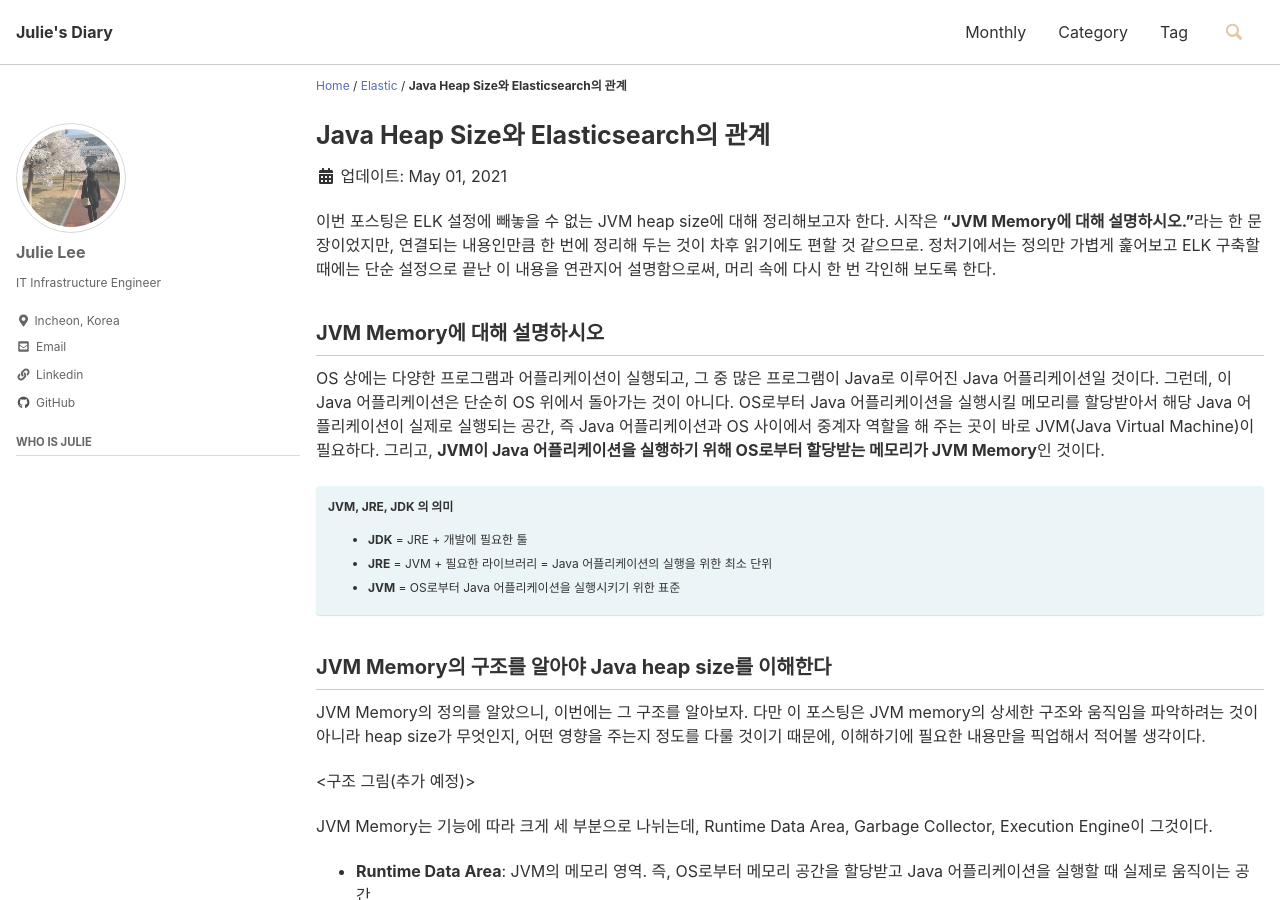
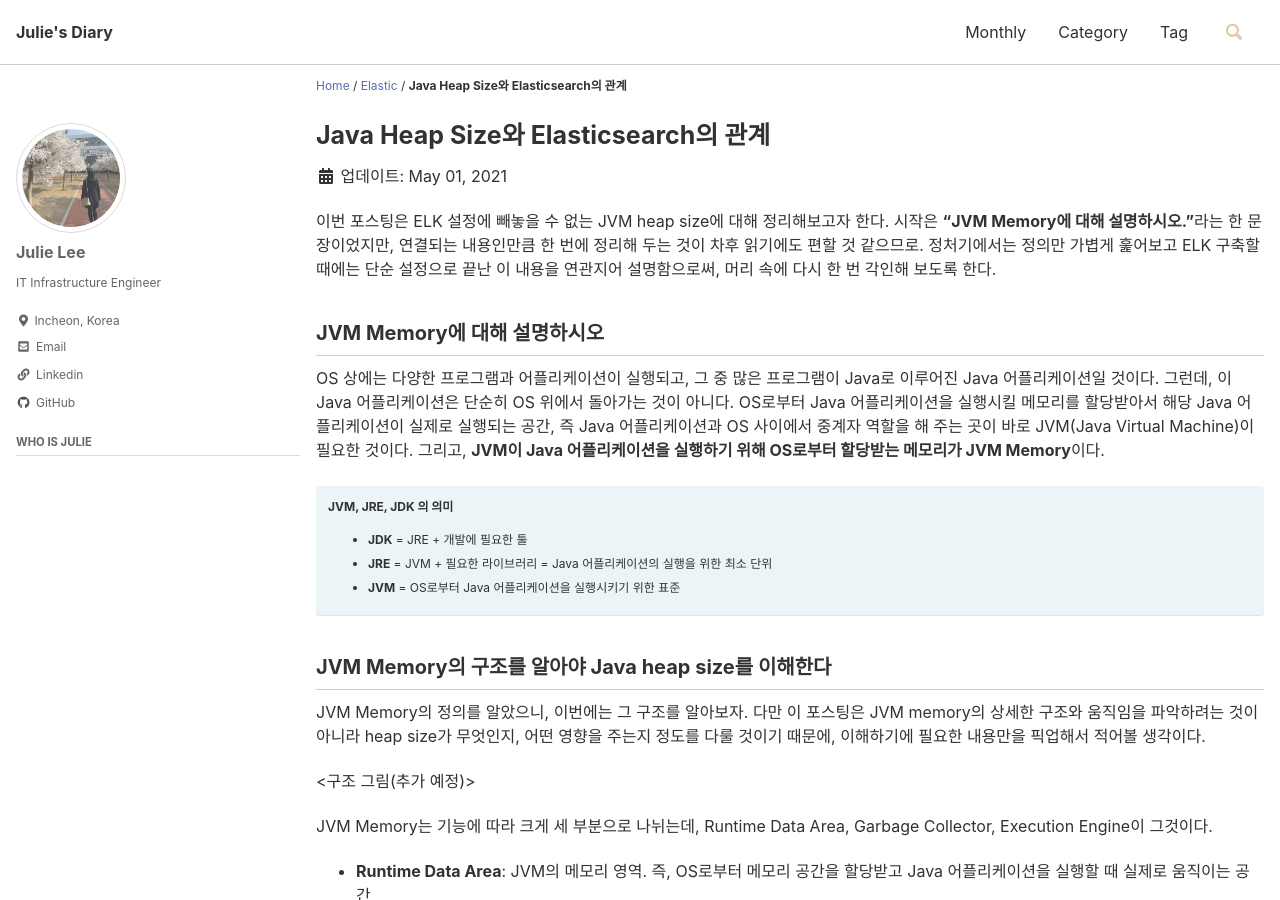
Before and after one commit to smilejulie0812/smilejulie0812.github.io, a Jekyll site: the page built from _posts/2021-05-01-jvmheapsize.md, in a window 1280 px wide and 900 px high. Built offline with Jekyll 4.4.1, drawn with Linux system fonts in a browser that asks for light colours; cached includes are drawn as plain includes; some of the changed text lies outside the part shown.

Commit message:
Update 2021-05-01-jvmheapsize.md

````diff
--- a/_posts/2021-05-01-jvmheapsize.md
+++ b/_posts/2021-05-01-jvmheapsize.md
@@ -15,8 +15,8 @@ sidebar:
 
 ## JVM Memory에 대해 설명하시오
 OS 상에는 다양한 프로그램과 어플리케이션이 실행되고, 그 중 많은 프로그램이 Java로 이루어진 Java 어플리케이션일 것이다. 그런데, 이 Java 어플리케이션은 단순히 OS 위에서 돌아가는 것이 아니다.
-OS로부터 Java 어플리케이션을 실행시킬 메모리를 할당받아서 해당 Java 어플리케이션이 실제로 실행되는 공간, 즉 Java 어플리케이션과 OS 사이에서 중계자 역할을 해 주는 곳이 바로 JVM(Java Virtual Machine)이 필요하다.
-그리고, **JVM이 Java 어플리케이션을 실행하기 위해 OS로부터 할당받는 메모리가 JVM Memory**인 것이다.
+OS로부터 Java 어플리케이션을 실행시킬 메모리를 할당받아서 해당 Java 어플리케이션이 실제로 실행되는 공간, 즉 Java 어플리케이션과 OS 사이에서 중계자 역할을 해 주는 곳이 바로 JVM(Java Virtual Machine)이 필요한 것이다.
+그리고, **JVM이 Java 어플리케이션을 실행하기 위해 OS로부터 할당받는 메모리가 JVM Memory**이다.
 
 <div class="notice--info" markdown="1">
 **JVM, JRE, JDK 의 의미**
@@ -71,7 +71,7 @@ export ES_HEAP_SIZE=30.5g
 ```
 
 #### Xms와 Xmx의 크기는 동일하게 설정한다
-최소 힙 사이즈(xms)와 최대 힙 사이즈(xmx)를 동일하게 해 주는 이유는, 런타임이 일어날 때 heap size가 늘어났다 줄어들었다 하는 과정에서 성능이 저하되는 것을 막기 위해서이다. 웬만하면 같게 맞춰주자.
+최소 힙 사이즈(Xms)와 최대 힙 사이즈(Xmx)를 동일하게 해 주는 이유는, 런타임이 일어날 때 heap size가 늘어났다 줄어들었다 하는 과정에서 성능이 저하되는 것을 막기 위해서이다. 웬만하면 같게 맞춰주자.
 
 ```yml
 ES_JAVA_OPTS="-Xms2g -Xmx2g" ./bin/elasticsearch
````
